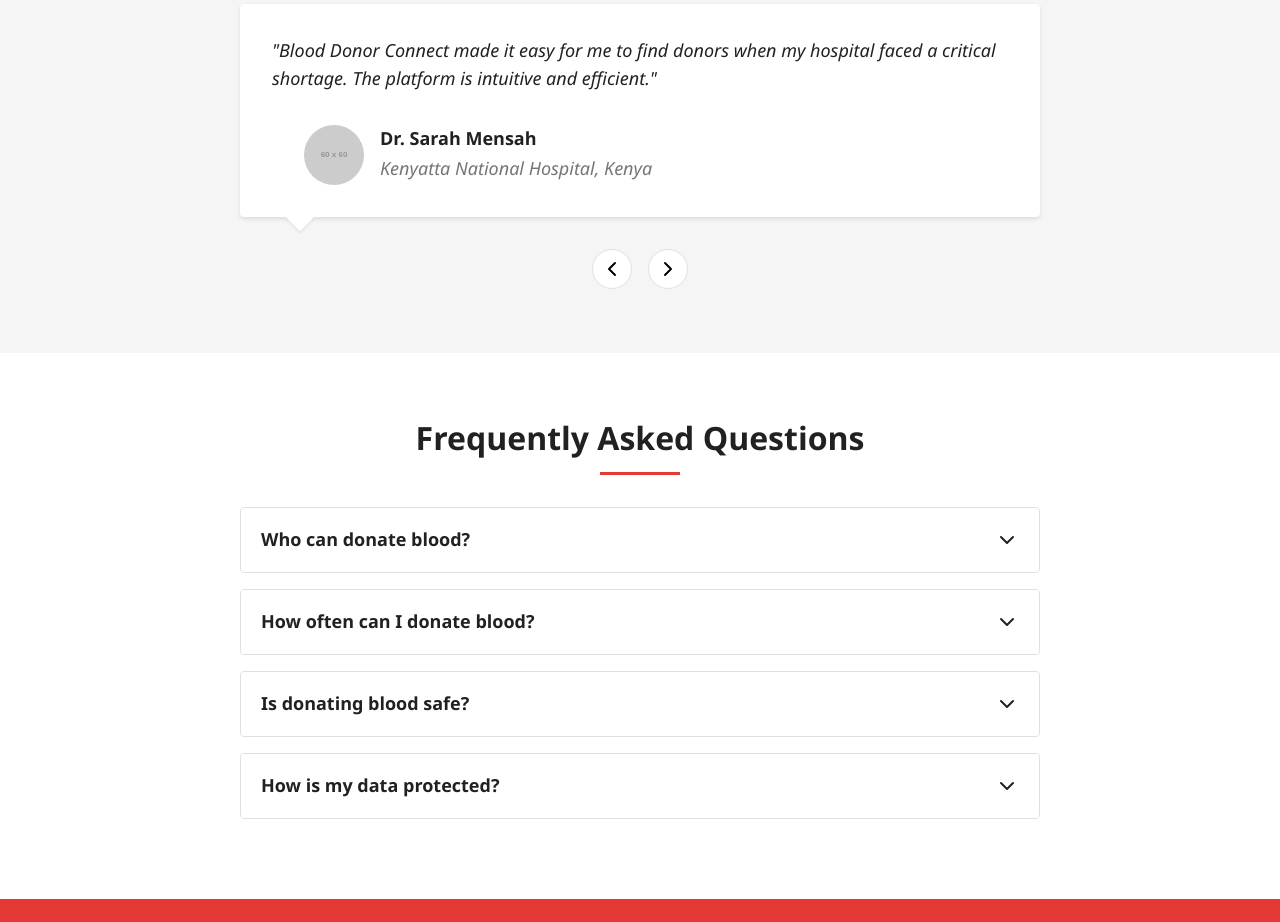
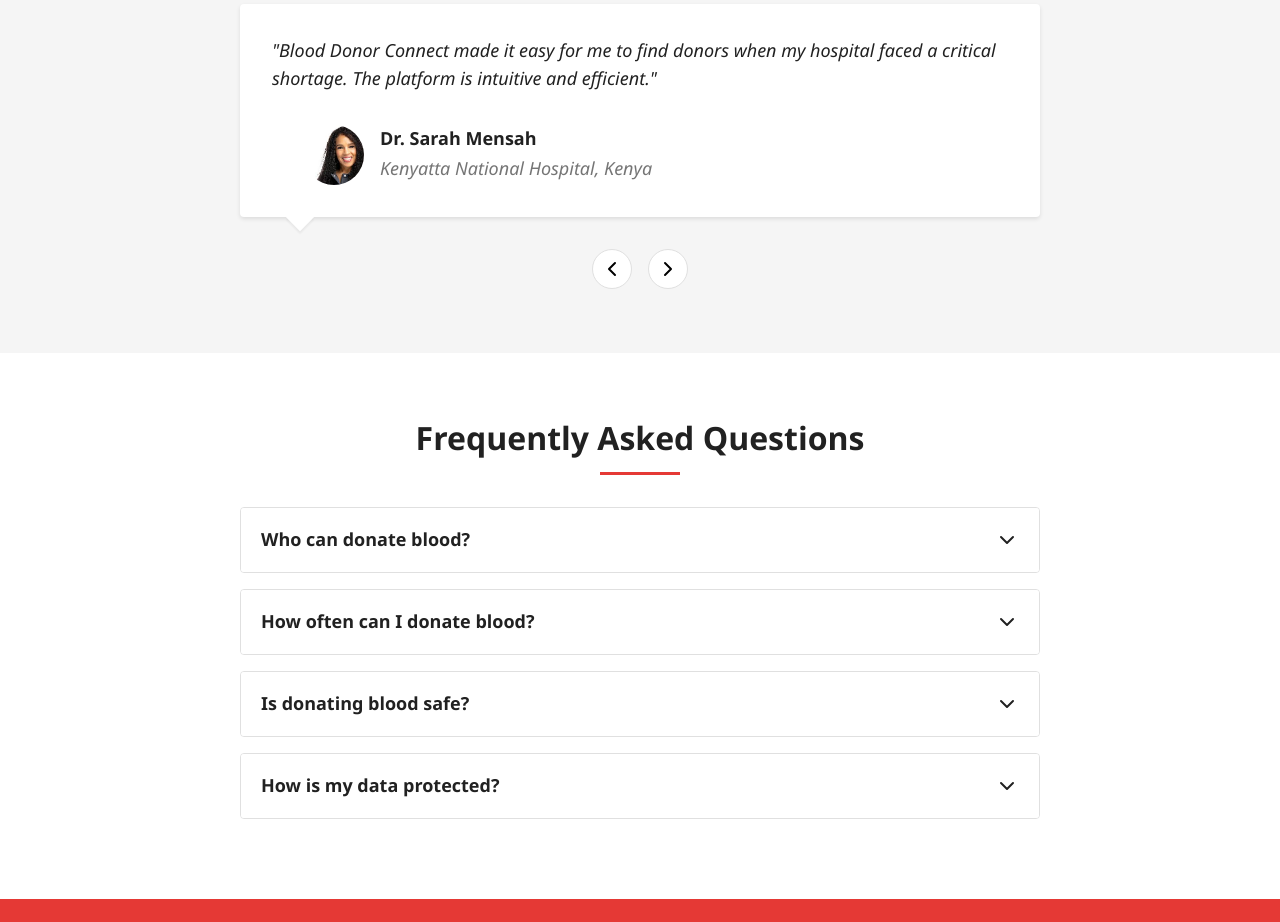
Before and after one commit to 2000531/bloodY, a plain HTML site: page index.html in a window 1280 px wide. Shown: the part 1400-2322 px from the top of the page. Drawn offline with Linux system fonts and the light colour scheme; placeholder pictures from the web are drawn by us.

Commit message:
final touches

```diff
--- a/index.html
+++ b/index.html
@@ -107,7 +107,7 @@
           <div class="testimonial-content">
             <p>"Blood Donor Connect made it easy for me to find donors when my hospital faced a critical shortage. The platform is intuitive and efficient."</p>
             <div class="testimonial-author">
-              <img src="https://via.placeholder.com/60" alt="Dr. Sarah Mensah">
+              <img src="./images/Dr Sarah Mensah.jpeg" alt="Dr. Sarah Mensah">
               <div>
                 <h4>Dr. Sarah Mensah</h4>
                 <p>Kenyatta National Hospital, Kenya</p>
@@ -119,7 +119,7 @@
           <div class="testimonial-content">
             <p>"As a regular donor, I appreciate how the platform keeps me informed about donation opportunities and the impact of my contributions."</p>
             <div class="testimonial-author">
-              <img src="https://via.placeholder.com/60" alt="John Okafor">
+              <img src="./images/John Okafor.jpeg" alt="John Okafor">
               <div>
                 <h4>John Okafor</h4>
                 <p>Blood Donor, Nigeria</p>
@@ -131,9 +131,9 @@
           <div class="testimonial-content">
             <p>"The blood I received through this network saved my life after a serious accident. I'm forever grateful to the donors and this platform."</p>
             <div class="testimonial-author">
-              <img src="https://via.placeholder.com/60" alt="Amina Diallo">
+              <img src="./images/larry dzenga.png" alt="Larry Dzenga">
               <div>
-                <h4>Amina Diallo</h4>
+                <h4> Larry Dzenga</h4>
                 <p>Blood Recipient, Ghana</p>
               </div>
             </div>
```
Also changed, not shown: images/Dr Sarah Mensah.jpeg (added), images/John Okafor.jpeg (added), images/larry dzenga.png (added).
